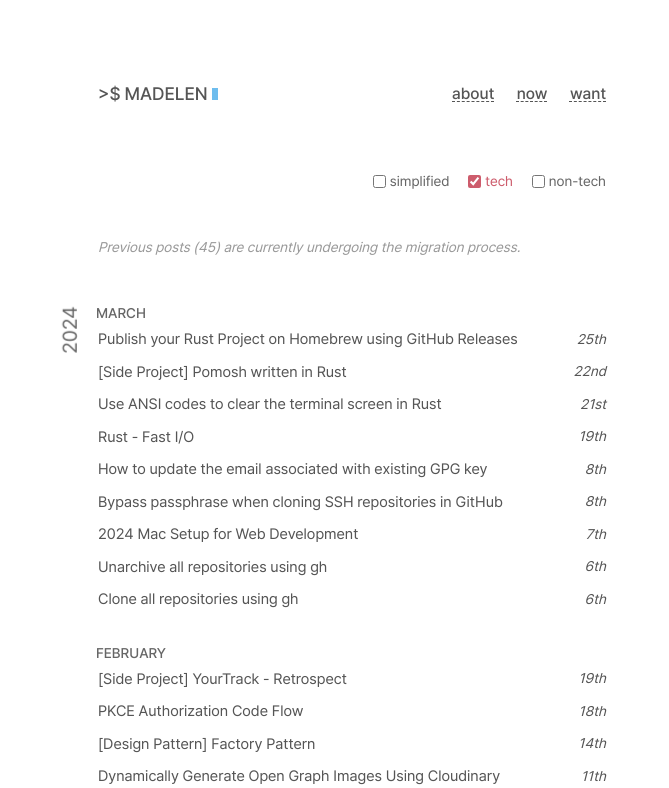
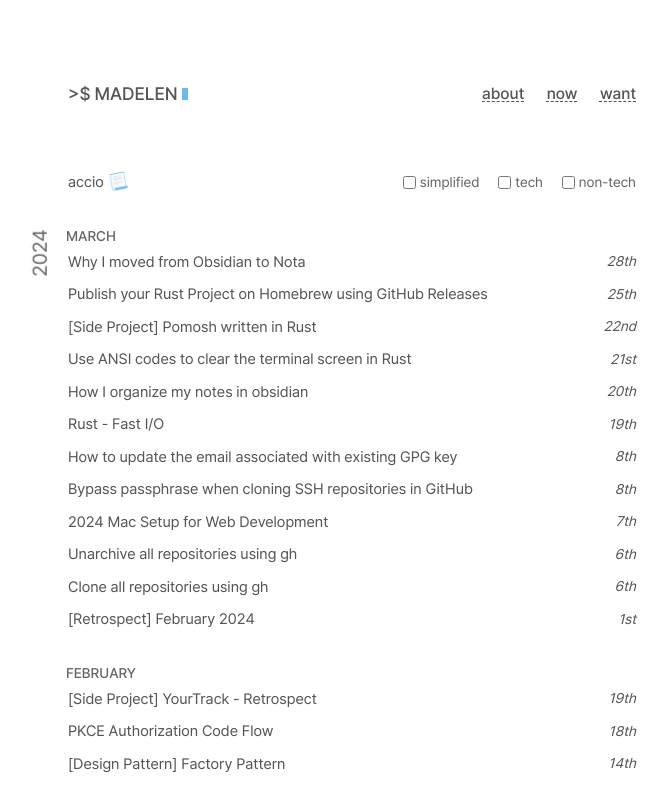
Before and after one commit to raselshikdar/blog.rasel.us.kg, a Next.js app: page / in a window 1280 px wide. Shown: the top 788 px of the page, without its empty margins (288-957 px from the left). Built offline with nearby package versions, Linux system fonts and the light colour scheme.

Commit message:
feat: random post, prev, and next post

```diff
--- a/src/components/Footer/Footer.module.scss
+++ b/src/components/Footer/Footer.module.scss
@@ -5,7 +5,7 @@
   align-items: center;
   flex-direction: column;
 
-  max-width: 36rem;
+  max-width: $max-width;
   margin: 4rem auto 0;
   padding-top: 4rem;
 
--- a/src/components/Header/Header.module.scss
+++ b/src/components/Header/Header.module.scss
@@ -5,7 +5,7 @@
   justify-content: space-between;
   align-items: center;
 
-  max-width: 36rem;
+  max-width: $max-width;
   margin: px2rem(80) auto px2rem(64);
   padding: 0 px2rem(16);
 
--- a/src/components/Post/PostContent.tsx
+++ b/src/components/Post/PostContent.tsx
@@ -1,15 +1,30 @@
 import React from 'react'
 import Preview from '@/lib/codeblock'
 import styles from './Post.module.scss'
+import Link from 'next/link'
 
 interface Props {
   markdown: string
+  prevPost: string | undefined
+  nextPost: string | undefined
 }
 
-const PostContent: React.FC<Props> = ({ markdown }) => {
+const PostContent: React.FC<Props> = ({ markdown, prevPost, nextPost }) => {
   return (
     <div className={`${styles['post__content']} post-content`}>
       <Preview markdown={markdown} />
+      <div className={styles.navigation}>
+        {prevPost && (
+          <Link key={`blog-${prevPost}`} href={`/post/${prevPost}`} passHref>
+            prev post
+          </Link>
+        )}
+        {nextPost && (
+          <Link key={`blog-${nextPost}`} href={`/post/${nextPost}`} passHref>
+            next post
+          </Link>
+        )}
+      </div>
     </div>
   )
 }
--- a/src/components/Posts/Posts.module.scss
+++ b/src/components/Posts/Posts.module.scss
@@ -1,7 +1,7 @@
 @import '/src/styles/func.scss';
 
 .posts {
-  max-width: 36rem;
+  max-width: $max-width;
   margin: 0 auto 5rem;
   padding: 0 px2rem(16);
 
@@ -12,10 +12,30 @@
 
 .options {
   display: flex;
-  justify-content: flex-end;
+  justify-content: space-between;
   align-items: center;
-  margin-bottom: 1rem;
-  gap: 1.25rem;
+  margin-bottom: 2rem;
+
+  &_group {
+    display: flex;
+    gap: 1.25rem;
+  }
+}
+
+.accio__note {
+  position: absolute;
+  animation: accio 2s infinite cubic-bezier(0.175, 0.885, 0.32, 1.275);
+}
+
+@keyframes accio {
+  0% {
+    margin-left: 5rem;
+    transform: scale(0.1) rotateZ(360deg);
+  }
+  100% {
+    margin-left: 0.5rem;
+    transform: scale(1) rotateZ(0deg);
+  }
 }
 
 .option {
@@ -121,11 +141,3 @@
     }
   }
 }
-
-.note {
-  margin: 3rem auto;
-
-  color: $color-lightgray;
-  font-size: px2rem(14);
-  font-style: italic;
-}
--- a/src/components/Posts/Posts.tsx
+++ b/src/components/Posts/Posts.tsx
@@ -1,10 +1,11 @@
 import React, { useRef } from 'react'
 import Link from 'next/link'
+import { useRouter } from 'next/router'
 import { atom, useAtom } from 'jotai'
 import styles from './Posts.module.scss'
 
 export const modeAtom = atom('normal')
-export const techAtom = atom(true)
+export const techAtom = atom(false)
 export const nonTechAtom = atom(false)
 
 type View = {
@@ -25,7 +26,7 @@ const Posts: React.FC<Props> = ({ posts }) => {
   const [mode, setMode] = useAtom(modeAtom)
   const [displayTech, setDisplayTech] = useAtom(techAtom)
   const [displayNonTech, setDisplayNonTech] = useAtom(nonTechAtom)
-
+  const router = useRouter()
   const year = useRef('')
   const month = useRef<null | string>(null)
 
@@ -141,9 +142,24 @@ const Posts: React.FC<Props> = ({ posts }) => {
     }
   }
 
+  const openRandomPost = () => {
+    const SIZE = posts.length
+    const randomNote = Math.floor(Math.random() * SIZE)
+    let { slug } = posts[randomNote]
+
+    router.push(`/post/${slug}`)
+  }
+
   return (
     <main className={styles.posts}>
       <div className={styles.options}>
+        <div>
+          <button type="button" onClick={openRandomPost}>
+            accio
+            <span className={styles.accio__note}>📃</span>
+          </button>
+        </div>
+        <div className={styles.options_group}>
           <div className={styles.option}>
             <input
               type="checkbox"
@@ -181,9 +197,6 @@ const Posts: React.FC<Props> = ({ posts }) => {
             <label htmlFor="nontech">non-tech</label>
           </div>
         </div>
-
-      <div className={styles.note}>
-        Previous posts (45) are currently undergoing the migration process.
       </div>
 
       {posts.map((data, i) => {
--- a/src/pages/now/index.tsx
+++ b/src/pages/now/index.tsx
@@ -95,6 +95,18 @@ const Now = () => {
                   </li>
                   <li>• Gregg Shorthand Dictionary - Rust, Tesseract OCR</li>
                 </ol>
+              </li>
+              <li>
+                <a
+                  href="https://youtube.com/@rolemadelen?si=D8L3Cp4-OYlejBYd"
+                  target="_blank"
+                  rel="noreferrer noopener"
+                >
+                  YouTube Live
+                </a>
+                <ul>
+                  <li>• doing code/study with me live.</li>
+                </ul>
               </li>
             </ul>
           </div>
--- a/src/pages/now/now.module.scss
+++ b/src/pages/now/now.module.scss
@@ -1,7 +1,7 @@
 @import '/src/styles/func.scss';
 
 .container {
-  max-width: 36rem;
+  max-width: $max-width;
   padding: 0 px2rem(16);
   margin: 0 auto;
 
@@ -53,6 +53,10 @@
       font-size: 12px;
     }
 
+    li {
+      margin-bottom: px2rem(4);
+    }
+
     & > li {
       margin-bottom: px2rem(8);
     }
--- a/src/pages/post/[...id].tsx
+++ b/src/pages/post/[...id].tsx
@@ -10,7 +10,7 @@ import styles from '@/components/Post/Post.module.scss'
 
 import Comment from '@/lib/giscus'
 import { createOgImage } from '@/lib/createOgImage'
-import { getAllPostIds, getPostData } from '@/lib/blog'
+import { getAllPostIds, getAllPosts, getPostData } from '@/lib/blog'
 
 interface Props {
   post: {
@@ -21,10 +21,14 @@ interface Props {
     note: string
     tags?: [string]
   }
+  prevPost?: string | undefined
+  nextPost?: string | undefined
 }
 
 const Post: React.FC<Props> = ({
   post: { title, date, markdown, type, note, tags = [] },
+  prevPost,
+  nextPost,
 }) => {
   const options = {
     year: 'numeric',
@@ -57,7 +61,11 @@ const Post: React.FC<Props> = ({
 
       <div className={styles.post}>
         <PostHeader title={title} date={date} />
-        <PostContent markdown={markdown} />
+        <PostContent
+          markdown={markdown}
+          prevPost={prevPost}
+          nextPost={nextPost}
+        />
         <Comment />
         <Footer />
       </div>
@@ -82,10 +90,20 @@ export const getStaticProps: GetStaticProps = async ({
     }
   }
 
+  let allPosts = getAllPosts().map((post) => post.slug)
+  const index = allPosts.indexOf(params.id[0])
+  let prevIndex = index > 0 ? index - 1 : null
+  let nextIndex = index < allPosts.length - 1 ? index + 1 : null
+
+  const nextPost = prevIndex !== null ? allPosts[prevIndex] : null
+  const prevPost = nextIndex !== null ? allPosts[nextIndex] : null
+
   const post = await getPostData(params.id as string[])
   return {
     props: {
       post,
+      prevPost,
+      nextPost,
     },
   }
 }
--- a/src/styles/func.scss
+++ b/src/styles/func.scss
@@ -4,6 +4,8 @@ $color-blue: $color-link;
 $color-red: #cd5c6c;
 $color-gray: #666;
 $color-lightgray: #999;
+
+$max-width: 40rem;
 
 @function px2rem($px) {
   @return #{$px / 15}rem;
--- a/src/styles/globals.scss
+++ b/src/styles/globals.scss
@@ -121,6 +121,10 @@ progress[value] {
 
     list-style: disc outside;
 
+    & > ol > li {
+      list-style: lower-roman outside;
+    }
+
     & > ul > li {
       list-style: circle outside;
 
@@ -137,6 +141,9 @@ progress[value] {
   ol > li {
     list-style: decimal inside;
 
+    & > ul > li {
+      list-style: circle inside;
+    }
     & > ol > li {
       list-style: lower-roman inside;
 
```
Also changed, not shown: src/components/Post/Post.module.scss (+7 -0 lines), src/post/2403211936.md (line endings or trailing spaces). Lines whose indentation alone changed are shown as unchanged.
